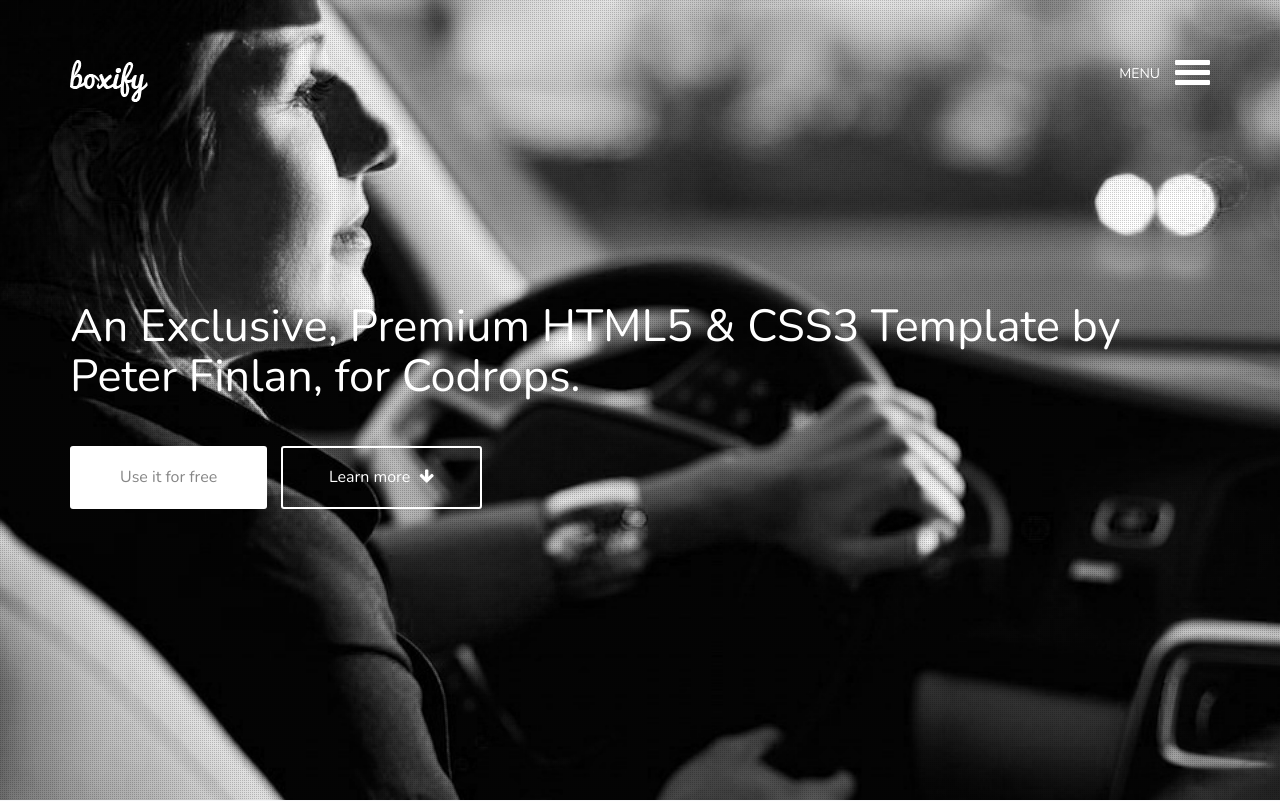
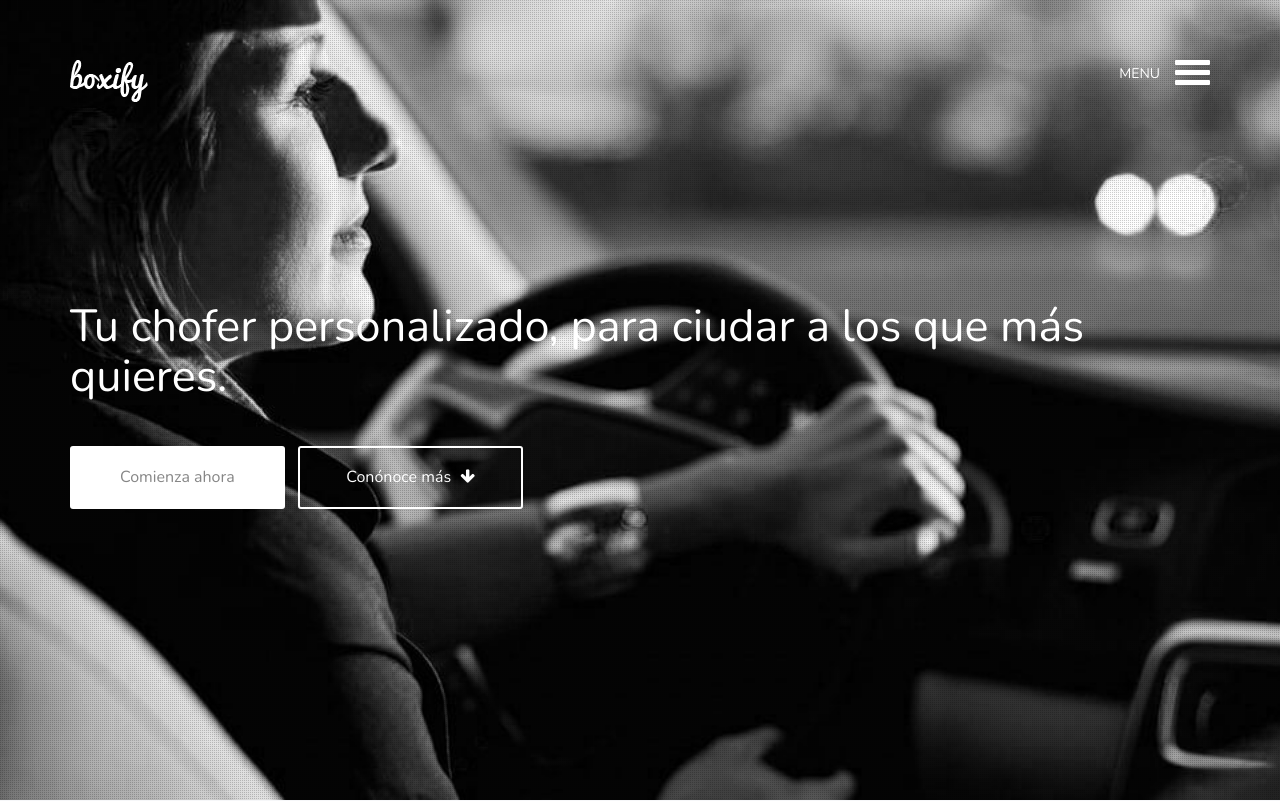
Before and after one commit to AlexHenkel/Cabby, a PHP site: page / in a window 1280 px wide. Shown: the top 801 px of the page. Run offline with PHP 8.4, Linux system fonts and the light colour scheme; some libraries are stand-ins or nearby versions.

Commit message:
Fix Hero && optimize img

```diff
--- a/index.php
+++ b/index.php
@@ -54,8 +54,9 @@
 					</div>
 					<div class="row hero-content">
 						<div class="col-md-12">
-							<h1 class="animated fadeInDown">An Exclusive, Premium HTML5 &amp; CSS3 Template by Peter Finlan, for Codrops.</h1>
-							<a href="http://tympanus.net/codrops/?p=22554" class="use-btn animated fadeInUp">Use it for free</a> <a href="#about" class="learn-btn animated fadeInUp">Learn more <i class="fa fa-arrow-down"></i></a>
+							<h1 class="animated fadeInDown">Tu chofer personalizado, para ciudar a los que más quieres.</h1>
+							<a href="http://tympanus.net/codrops/?p=22554" class="use-btn animated fadeInUp">Comienza ahora</a>
+							<a href="#about" class="learn-btn animated fadeInUp">Conónoce más <i class="fa fa-arrow-down"></i></a>
 						</div>
 					</div>
 				</div>
```
Also changed, not shown: img/cabby/driver1.jpg, img/cabby/driver2.jpg, img/cabby/driver3.jpg, img/cabby/driver4.jpg.
